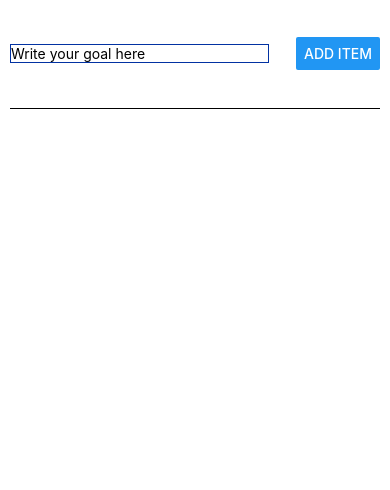
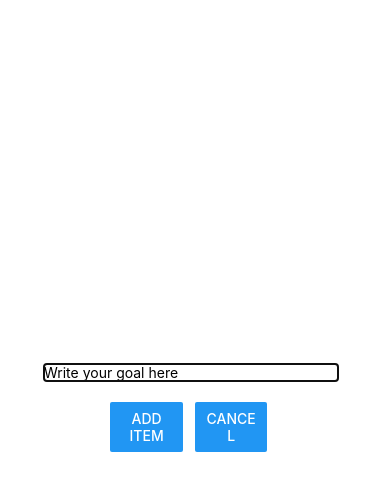
Before and after one commit to MinaSameh1/react-native, a React Native app in the folder firstapp/: screen / in a window 390 px wide. Both pictures are taken after a click on the button "ADD ITEM". Shown: the top 490 px of the page. Built offline with nearby package versions, Linux system fonts and the light colour scheme.

Commit message:
Used Modal

```diff
--- a/firstapp/src/App.tsx
+++ b/firstapp/src/App.tsx
@@ -1,5 +1,11 @@
 import React, { useState } from 'react'
-import { FlatList, StyleSheet, useColorScheme, View } from 'react-native'
+import {
+  Button,
+  FlatList,
+  StyleSheet,
+  useColorScheme,
+  View
+} from 'react-native'
 import { GoalInput } from './components/goalInput'
 import { Item } from './components/item'
 import { colors } from './config'
@@ -7,6 +13,7 @@ import { colors } from './config'
 const App = () => {
   const isDarkMode = useColorScheme() === 'dark'
   const [goals, setGoals] = useState<Array<{ text: string; _id: string }>>([])
+  const [showModal, setShowModal] = useState(false)
 
   function addGoalHandler(txt: string) {
     if (txt === '') return
@@ -14,11 +21,15 @@ const App = () => {
       ...currentGoals,
       { text: txt, _id: Math.random().toString() }
     ])
+    setShowModal(modal => !modal)
+    closeModal
   }
 
   function deleteGoalHandler(id: string) {
     setGoals(currentGoals => currentGoals.filter(item => item._id !== id))
   }
+
+  const closeModal = () => setShowModal(modal => !modal)
 
   const backgroundStyle = {
     backgroundColor: isDarkMode ? colors.dark : colors.light,
@@ -28,7 +39,14 @@ const App = () => {
 
   return (
     <View style={{ ...styles.container, ...backgroundStyle }}>
-      <GoalInput handleAdd={addGoalHandler} />
+      <Button title="Add Item" onPress={() => setShowModal(model => !model)} />
+      {showModal && (
+        <GoalInput
+          visible={showModal}
+          close={closeModal}
+          handleAdd={addGoalHandler}
+        />
+      )}
       <View style={styles.listContainer}>
         <FlatList
           data={goals}
--- a/firstapp/src/components/goalInput.tsx
+++ b/firstapp/src/components/goalInput.tsx
@@ -4,40 +4,35 @@ import {
   TextInput,
   Button,
   StyleSheet,
-  useColorScheme
+  useColorScheme,
+  Modal
 } from 'react-native'
 import { colors } from '../config'
 
 interface Props {
   handleAdd: (text: string) => void
+  visible: boolean
+  close: () => void
 }
 
 export const GoalInput = (props: Props) => {
-  const isDarkMode = useColorScheme() === 'dark'
   const [goalEntered, setGoalEntered] = useState('')
 
   function handleInput(txt: string) {
     setGoalEntered(txt)
   }
 
-  const backgroundStyle = {
-    backgroundColor: isDarkMode ? colors.dark : colors.light,
-    color: isDarkMode ? colors.light : colors.dark,
-    borderBottomColor: isDarkMode ? colors.lightpink : colors.dark
-  }
-
   return (
-    <View
-      style={{
-        ...styles.inputContainer,
-        borderBottomColor: backgroundStyle.borderBottomColor
-      }}>
+    <Modal animationType="slide" visible={props.visible}>
+      <View style={styles.inputContainer}>
         <TextInput
-        style={{ ...styles.inputText, color: backgroundStyle.color }}
+          style={styles.inputText}
           placeholder="Write your goal here"
           onChangeText={handleInput}
           value={goalEntered}
         />
+        <View style={styles.buttons}>
+          <View style={styles.button}>
             <Button
               title="add item"
               onPress={() => {
@@ -46,23 +41,36 @@ export const GoalInput = (props: Props) => {
               }}
             />
           </View>
+          <View style={styles.button}>
+            <Button title="cancel" onPress={props.close} />
+          </View>
+        </View>
+      </View>
+    </Modal>
   )
 }
 
 const styles = StyleSheet.create({
   inputText: {
     borderWidth: 1,
+    color: '#000',
     borderColor: colors.blue,
-    width: '70%',
+    width: '80%',
     marginRight: 8
   },
   inputContainer: {
     flex: 1,
-    flexDirection: 'row',
-    justifyContent: 'space-between',
+    justifyContent: 'center',
     alignItems: 'center',
     marginBottom: 10,
-    paddingBottom: 20,
-    borderBottomWidth: 1
+    padding: 10
+  },
+  buttons: {
+    flexDirection: 'row',
+    padding: 20
+  },
+  button: {
+    width: '40%',
+    marginHorizontal: 6
   }
 })
```
Lines whose indentation alone changed are shown as unchanged.
